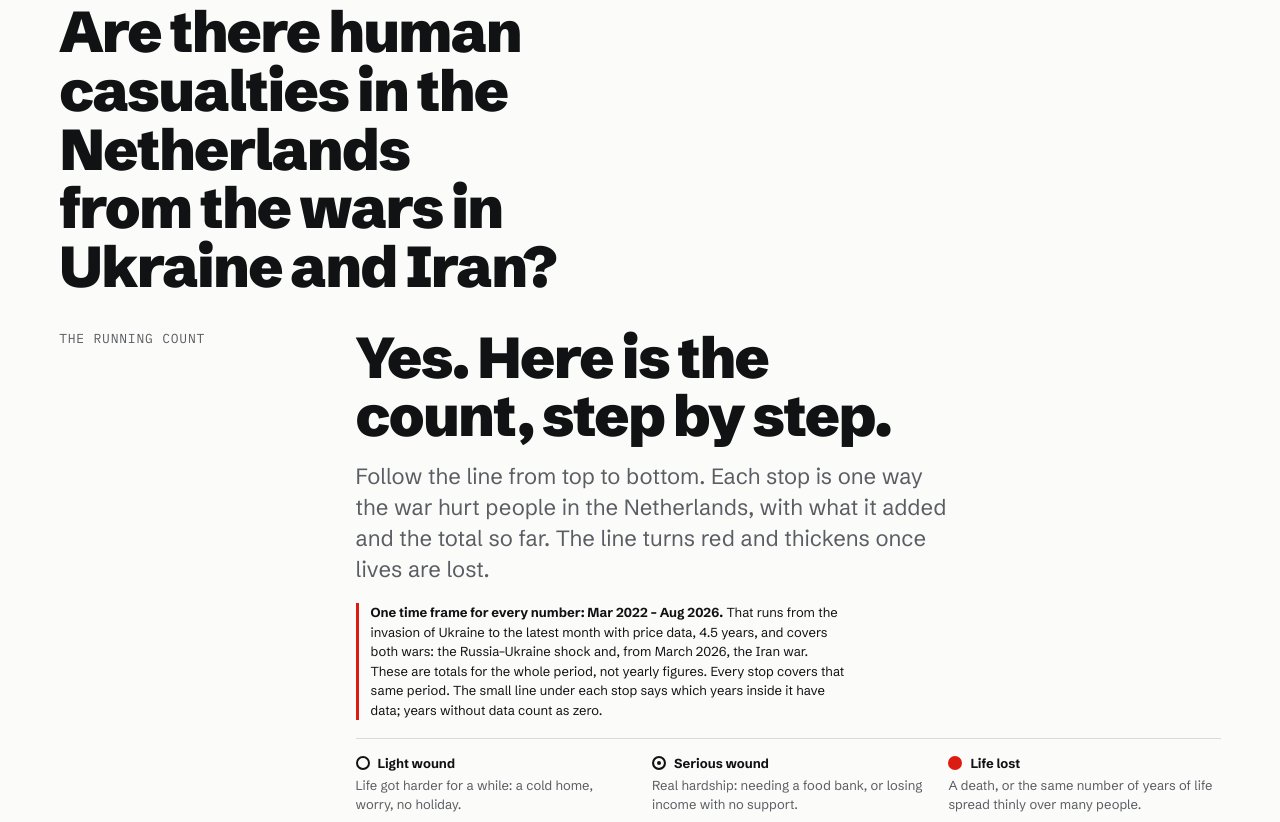
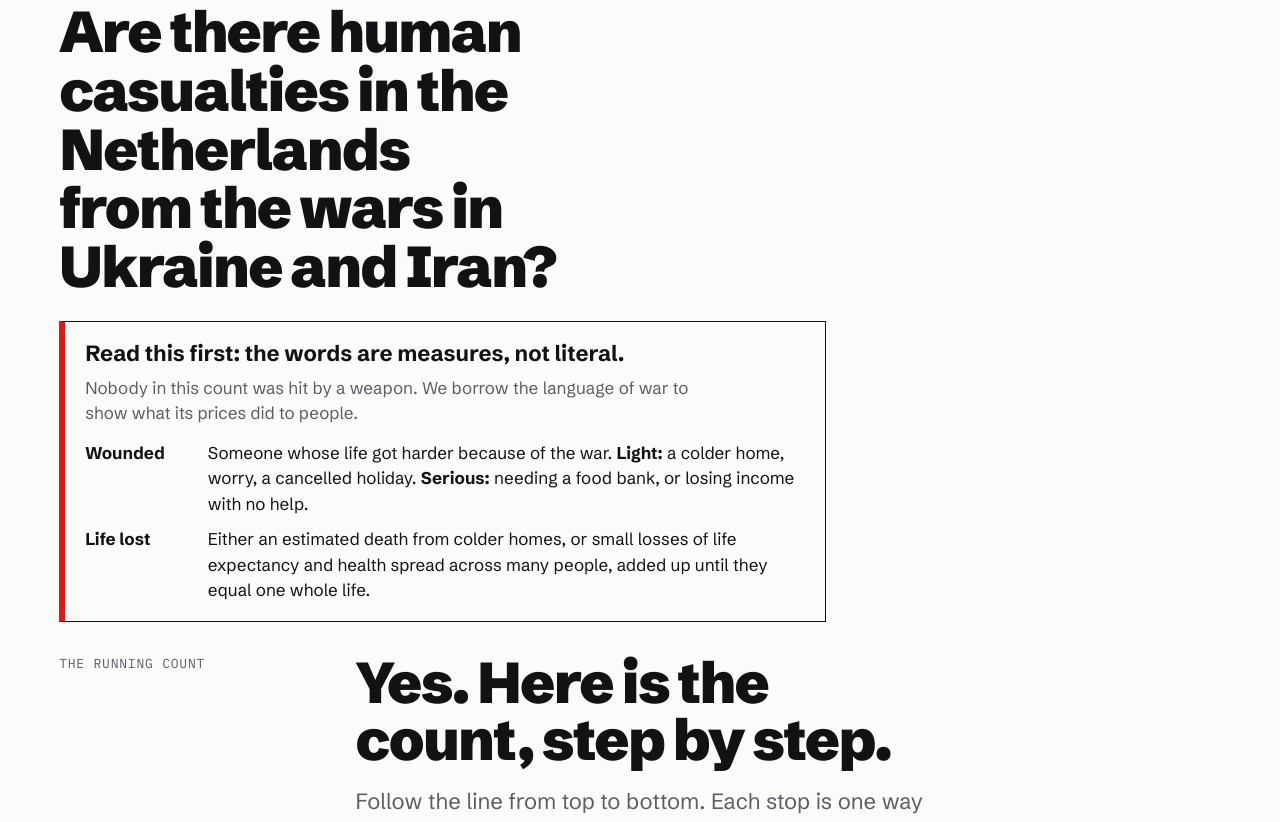
Before and after one commit to akramvanahmed-projects/122347, a plain HTML site: page docs/index.html in a window 1280 px wide. Shown: the part 460-1282 px from the top of the page. Drawn offline with Linux system fonts and the light colour scheme.

Commit message:
Explain up front that wounds and lives lost are measures, not literal

```diff
--- a/docs/index.html
+++ b/docs/index.html
@@ -59,6 +59,15 @@ p { margin: 0; max-width: 62ch; }
   border-bottom: 1px solid var(--rule); }
 .hero h1 { grid-column: 1 / -1; font-size: var(--step-3); font-weight: 900; line-height: 1.02; letter-spacing: -0.03em; max-width: 18ch; }
 .hero .answer { grid-column: 1 / span 7; font-size: var(--step-1); line-height: 1.4; font-weight: 500; }
+.hero .wordnote { grid-column: 1 / span 8; padding: 18px 20px; border: 1.5px solid var(--ink); border-left: 6px solid var(--signal); }
+.wordnote .wn-head { font-size: var(--step-1); font-weight: 700; margin: 0 0 6px; line-height: 1.3; }
+.wordnote .wn-sub { margin: 0 0 14px; line-height: 1.5; color: var(--ink-2); }
+.wordnote dl { margin: 0; display: grid; gap: 10px; }
+.wordnote dl div { display: grid; grid-template-columns: 6.5em minmax(0, 1fr); gap: 12px; }
+.wordnote dt { font-weight: 700; }
+.wordnote dd { margin: 0; line-height: 1.5; }
+@media (max-width: 760px) { .hero .wordnote { grid-column: 1 / -1; } }
+@media (max-width: 520px) { .wordnote dl div { grid-template-columns: 1fr; gap: 2px; } }
 .hero .answer em { font-style: normal; color: var(--signal); }
 .hero .figures { grid-column: 1 / -1; display: grid; grid-template-columns: repeat(4, minmax(0, 1fr)); gap: 0; border-top: 2px solid var(--ink); margin-top: 16px; }
 .hero .figures div { padding: 14px 16px 0 0; display: grid; gap: 4px; }
@@ -241,6 +250,14 @@ table.methods td.refs a, .reflist a { color: var(--ink-2); }
 
   <section class="hero hero-title">
     <h1 id="title">Are there human casualties in the Netherlands from the wars in Ukraine and Iran?</h1>
+    <aside class="wordnote" aria-label="How to read the words in this count">
+      <p class="wn-head">Read this first: the words are measures, not literal.</p>
+      <p class="wn-sub">Nobody in this count was hit by a weapon. We borrow the language of war to show what its prices did to people.</p>
+      <dl>
+        <div><dt>Wounded</dt><dd>Someone whose life got harder because of the war. <b>Light:</b> a colder home, worry, a cancelled holiday. <b>Serious:</b> needing a food bank, or losing income with no help.</dd></div>
+        <div><dt>Life lost</dt><dd>Either an estimated death from colder homes, or small losses of life expectancy and health spread across many people, added up until they equal one whole life.</dd></div>
+      </dl>
+    </aside>
   </section>
 
   <section class="tally top" id="tally" aria-labelledby="tally-title">
```
Also changed, not shown: docs/story_template.html (+17 -0 lines).
